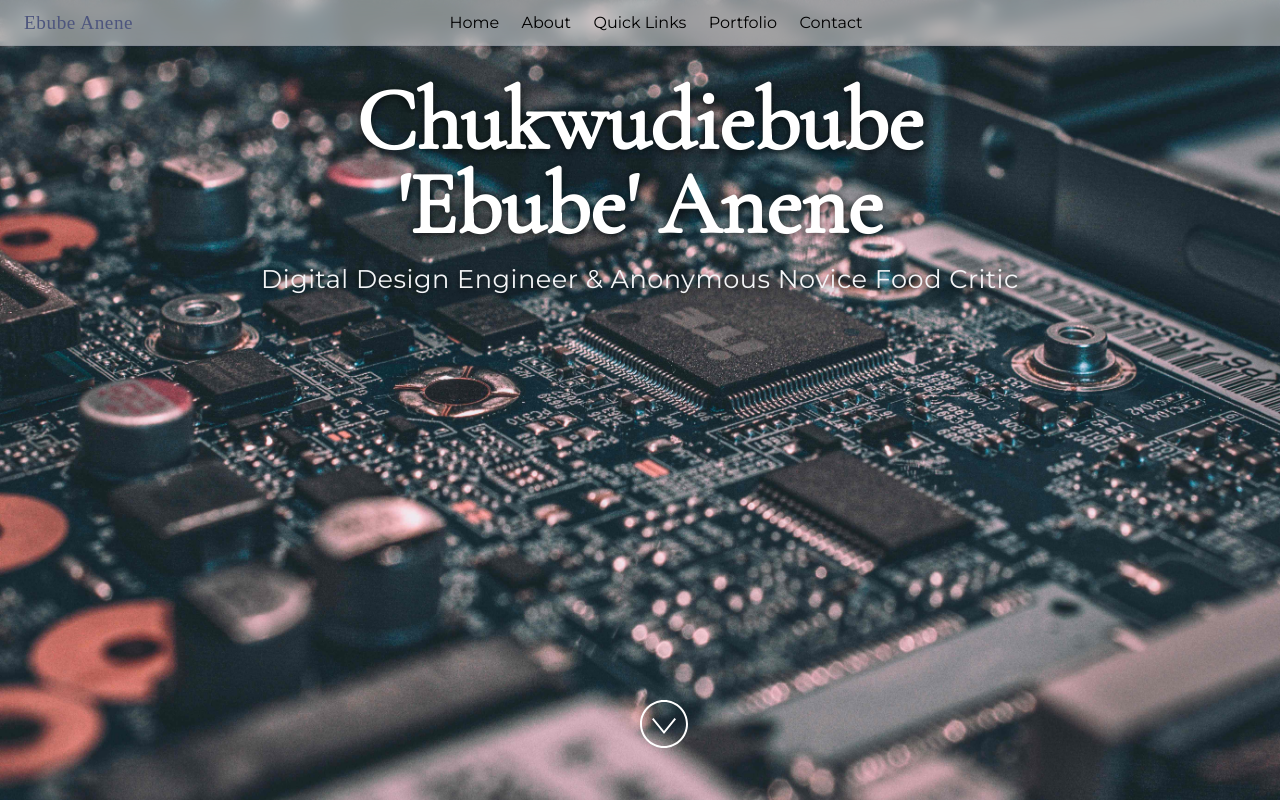
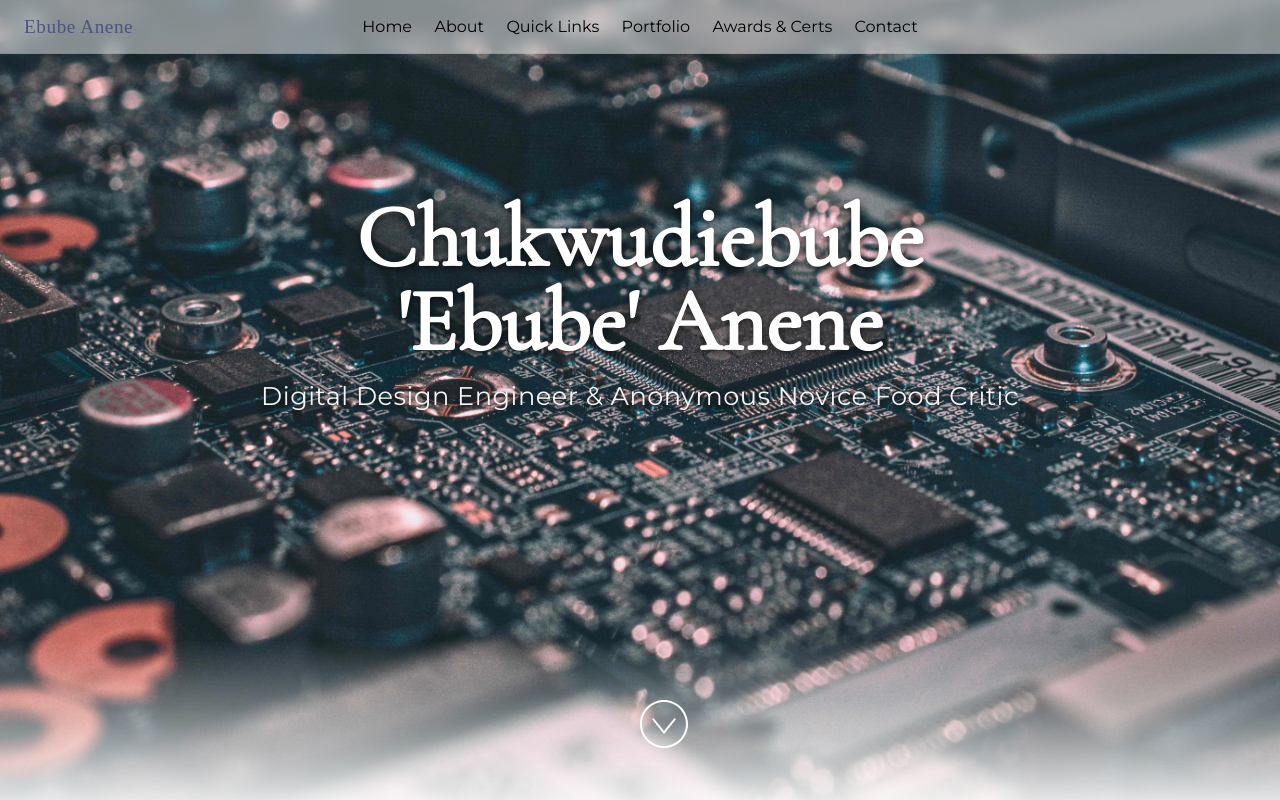
Before and after one commit to ebubeanene/myportfolio, a React (Vite) app: page / in a window 1280 px wide. Built offline with nearby package versions, Linux system fonts and the light colour scheme.

Commit message:
extra changes

```diff
--- a/package.json
+++ b/package.json
@@ -3,7 +3,7 @@
   "version": "1.0.0",
   "description": "Educator JS Codespaces Template",
   "source": "src/index.html",
-  "homepage": "http://ebubeanene.github.io/portfolio",
+  "homepage": ".",
   "scripts": {
     "start": "parcel",
     "build": "parcel build",
--- a/src/Components/Header.jsx
+++ b/src/Components/Header.jsx
@@ -4,79 +4,73 @@
  * Top navigation bar for your site. Set to remain visible as the
  * user scrolls so that they can constantly reach any part of your page.
  */
-import React from "react";
+import React, { useEffect, useState } from "react";
 
 const navigationLinks = [
   { href: "#home", label: "Home" },
   { href: "#about", label: "About" },
   { href: "#quick-links", label: "Quick Links" },
   { href: "#portfolio", label: "Portfolio" },
+  { href: "#awards", label: "Awards & Certs" },
   { href: "#footer", label: "Contact" },
 ];
 
 const Header = () => {
-  const handleSmoothScroll = (event, href) => {
-    event.preventDefault();
-    const target = document.querySelector(href);
+  const [menuOpen, setMenuOpen] = useState(false);
 
-    if (target) {
-      target.scrollIntoView({ behavior: "smooth", block: "start" });
+  useEffect(() => {
+    const handleResize = () => {
+      if (window.innerWidth > 768) {
+        setMenuOpen(false);
       }
     };
 
+    window.addEventListener("resize", handleResize);
+    return () => window.removeEventListener("resize", handleResize);
+  }, []);
+
+  const handleSmoothScroll = (event, href) => {
+    event.preventDefault();
+
+    const target = document.getElementById(href.slice(1));
+    if (!target) {
+      return;
+    }
+
+    target.scrollIntoView({ behavior: "smooth", block: "start" });
+    window.history.pushState(null, "", href);
+    setMenuOpen(false);
+  };
+
   return (
-    <div
-      style={{
-        position: "fixed",
-        display: "flex",
-        alignItems: "center",
-        justifyContent: "center",
-        gap: "1.4rem",
-        background: "rgba(255,255,255,0.48)",
-        backdropFilter: "blur(8px)",
-        WebkitBackdropFilter: "blur(8px)",
-        borderBottom: "1px solid rgba(78, 86, 126, 0.12)",
-        padding: "0.8rem 1rem",
-        top: 0,
-        width: "100%",
-        zIndex: 10,
-      }}
+    <header className="site-header">
+      <div className="site-brand">Ebube Anene</div>
+
+      <button
+        type="button"
+        className="menu-toggle"
+        onClick={() => setMenuOpen((current) => !current)}
+        aria-expanded={menuOpen}
+        aria-label="Toggle navigation"
       >
-      <div
-        style={{
-          position: "absolute",
-          left: "1.5rem",
-          fontFamily: "'Brush Script MT', 'Segoe Script', 'Lucida Handwriting', cursive",
-          fontSize: "1.2rem",
-          fontWeight: 500,
-          color: "#4e567e",
-          letterSpacing: "0.03em",
-          lineHeight: 1,
-        }}
-      >
-        Ebube Anene
-      </div>
+        <span className="menu-icon" />
+      </button>
 
-      <div
-        style={{
-          display: "flex",
-          alignItems: "center",
-          gap: "1.4rem",
-          marginLeft: "auto",
-          marginRight: "auto",
-        }}
-      >
+      <nav className={`site-nav ${menuOpen ? "open" : ""}`}>
+        <ul>
           {navigationLinks.map((link) => (
+            <li key={link.label}>
               <a
-            key={link.label}
                 href={link.href}
                 onClick={(event) => handleSmoothScroll(event, link.href)}
               >
                 {link.label}
               </a>
+            </li>
           ))}
-      </div>
-    </div>
+        </ul>
+      </nav>
+    </header>
   );
 };
 
--- a/src/Components/Home.jsx
+++ b/src/Components/Home.jsx
@@ -32,7 +32,7 @@ const Home = ({ name, title }) => {
         <h1 className="home-hero-name">{name}</h1>
         <h2 className="home-hero-title">{title}</h2>
       </div>
-      <div style={{ position: "absolute", bottom: "3rem", left: "50%" }}>
+      <div className="home-scroll-indicator">
         <img src={arrowSvg} style={{ height: "3rem", width: "3rem" }} alt={imageAltText} />
       </div>
     </section>
--- a/src/Components/Portfolio.jsx
+++ b/src/Components/Portfolio.jsx
@@ -10,13 +10,10 @@
 
 import React from "react";
 
-import heroImage from "../images/coolTech.png";
 import coolTechImage from "../images/coolTech.png";
 import extractorImage from "../images/Xtractor.jpg";
 import resumeImage from "../images/PortfolioHomepage.jpg";
 import githubImage from "../images/motion-background.jpg";
-
-const heroImageAltText = "desktop with books and laptop";
 
 /**
  * Project list
@@ -63,25 +60,20 @@ const Portfolio = () => {
   return (
     <section className="padding" id="portfolio">
       <h2 style={{ textAlign: "center" }}>Portfolio</h2>
-      <div style={{ display: "flex", flexDirection: "row", paddingTop: "3rem" }}>
-        <div style={{ maxWidth: "40%", alignSelf: "center" }}>
-          <img
-            src={heroImage}
-            style={{ height: "90%", width: "100%", objectFit: "cover" }}
-            alt={heroImageAltText}
-          />
-        </div>
       <div className="container">
         {projectList.map((project) => (
-            <div className="box" key={project.title}>
+          <a
+            className="box"
+            href={project.url}
+            key={project.title}
+            target="_blank"
+            rel="noopener noreferrer"
+          >
             <img src={project.image} alt={project.imageAlt} className="portfolio-image" />
-              <a href={project.url} target="_blank" rel="noopener noreferrer">
             <h3 style={{ flexBasis: "40px" }}>{project.title}</h3>
+            <p className="small">{project.description}</p>
           </a>
-              <p className="small">{project.description}</p>
-            </div>
         ))}
-        </div>
       </div>
     </section>
   );
--- a/src/styles.css
+++ b/src/styles.css
@@ -19,6 +19,151 @@ html {
   scroll-padding-top: 6rem;
 }
 
+.site-header {
+  position: fixed;
+  top: 0;
+  right: 0;
+  left: 0;
+  z-index: 10;
+  display: flex;
+  align-items: center;
+  justify-content: center;
+  gap: 1.4rem;
+  background: rgba(255, 255, 255, 0.48);
+  backdrop-filter: blur(8px);
+  -webkit-backdrop-filter: blur(8px);
+  border-bottom: 1px solid rgba(78, 86, 126, 0.12);
+  padding: 0.8rem 1rem;
+}
+
+.site-brand {
+  position: absolute;
+  left: 1.5rem;
+  font-family: 'Brush Script MT', 'Segoe Script', 'Lucida Handwriting', cursive;
+  font-size: 1.2rem;
+  font-weight: 500;
+  color: #4e567e;
+  letter-spacing: 0.03em;
+  line-height: 1;
+}
+
+.menu-toggle {
+  display: none;
+  margin-left: auto;
+  width: 44px;
+  height: 44px;
+  padding: 0;
+  border: none;
+  background: none;
+  cursor: pointer;
+  align-items: center;
+  justify-content: center;
+  color: #4e567e;
+}
+
+.menu-toggle .menu-icon,
+.menu-toggle .menu-icon::before,
+.menu-toggle .menu-icon::after {
+  display: block;
+  width: 22px;
+  height: 2px;
+  background: #4e567e;
+  transition: transform 0.2s ease, opacity 0.2s ease;
+}
+
+.menu-toggle .menu-icon {
+  position: relative;
+}
+
+.menu-toggle .menu-icon::before,
+.menu-toggle .menu-icon::after {
+  content: "";
+  position: absolute;
+  left: 0;
+}
+
+.menu-toggle .menu-icon::before {
+  top: -7px;
+}
+
+.menu-toggle .menu-icon::after {
+  top: 7px;
+}
+
+.site-nav {
+  display: flex;
+  align-items: center;
+  gap: 1.4rem;
+  margin-left: auto;
+  margin-right: auto;
+}
+
+.site-nav ul {
+  display: flex;
+  align-items: center;
+  gap: 1.4rem;
+  list-style: none;
+  margin: 0;
+  padding: 0;
+}
+
+.site-nav a {
+  color: black;
+  text-decoration: none;
+}
+
+.site-nav a:hover {
+  color: #4e567e;
+}
+
+@media (max-width: 768px) {
+  .site-header {
+    justify-content: flex-start;
+  }
+
+  .menu-toggle {
+    display: flex;
+  }
+
+  .site-nav {
+    position: absolute;
+    top: 100%;
+    left: 0;
+    right: 0;
+    display: block;
+    background: rgba(255, 255, 255, 0.96);
+    transform-origin: top;
+    transform: scaleY(0);
+    opacity: 0;
+    pointer-events: none;
+    transition: transform 0.2s ease, opacity 0.2s ease;
+    border-bottom: 1px solid rgba(78, 86, 126, 0.12);
+  }
+
+  .site-nav.open {
+    transform: scaleY(1);
+    opacity: 1;
+    pointer-events: auto;
+  }
+
+  .site-nav ul {
+    flex-direction: column;
+    gap: 0;
+    padding: 0.75rem 1rem 0.95rem;
+  }
+
+  .site-nav li {
+    width: 100%;
+  }
+
+  .site-nav a {
+    display: block;
+    width: 100%;
+    padding: 0.85rem 0;
+    border-radius: 0.75rem;
+  }
+}
+
 section[id] {
   scroll-margin-top: 6rem;
 }
@@ -36,6 +181,18 @@ section {
 
 section.min-height {
   min-height: 100vh;
+}
+
+section.min-height::after {
+  position: absolute;
+  right: 0;
+  bottom: 0;
+  left: 0;
+  height: 20%;
+  background: linear-gradient(to bottom, transparent, rgba(255, 255, 255, 0.88));
+  content: "";
+  pointer-events: none;
+  z-index: 0;
 }
 
 section.padding {
@@ -58,9 +215,10 @@ section img.background {
   left: 50%;
   position: absolute;
   text-align: center;
-  top: 5rem;
-  transform: translateX(-50%);
+  top: 38%;
+  transform: translate(-50%, -50%);
   width: min(90vw, 48rem);
+  z-index: 1;
 }
 
 .home-hero-name {
@@ -81,6 +239,13 @@ section img.background {
   margin: 0;
   padding-top: 1rem;
   text-shadow: 0 2px 6px rgba(0, 0, 0, 0.7);
+}
+
+.home-scroll-indicator {
+  position: absolute;
+  bottom: 3rem;
+  left: 50%;
+  z-index: 1;
 }
 
 h2 {
@@ -142,6 +307,7 @@ a:hover {
 .container .box {
   border-radius: 10px;
   border: 1px solid rgb(204, 204, 204);
+  color: inherit;
   display: flex;
   flex-direction: column;
   justify-content: flex-start;
@@ -218,15 +384,20 @@ a:hover {
 }
 
 .quick-links-wrapper {
-  margin: 0 auto 2rem;
+  margin: 0 auto;
   max-width: 1200px;
   padding: 0 2rem;
+}
+
+.quick-links-section {
+  background: #ffffff;
+  padding: 2rem 0 2.5rem;
 }
 
 .quick-links-grid {
   display: grid;
   grid-template-columns: repeat(4, minmax(0, 1fr));
-  gap: 1.5rem;
+  gap: 1.25rem;
   margin-top: 2rem;
 }
 
@@ -235,8 +406,8 @@ a:hover {
   border: 1px solid rgb(204, 204, 204);
   border-radius: 12px;
   cursor: pointer;
-  min-height: 260px;
-  padding: 2rem 1.5rem;
+  min-height: 150px;
+  padding: 1rem;
   text-align: left;
   transition: transform 0.18s ease, box-shadow 0.18s ease, border-color 0.18s ease;
 }
@@ -248,13 +419,13 @@ a:hover {
 }
 
 .quick-link-card h3 {
-  font-size: 1.9rem;
+  font-size: 1.15rem;
   line-height: 1.2;
-  margin-bottom: 1rem;
+  margin-bottom: 0.5rem;
 }
 
 .quick-link-card p {
-  font-size: 1rem;
+  font-size: 0.8rem;
 }
 
 .portfolio-image {
@@ -284,6 +455,8 @@ a:hover {
   background: rgba(255, 255, 255, 0.95);
   border: 1px solid rgb(204, 204, 204);
   border-radius: 12px;
+  color: inherit;
+  display: block;
   padding: 1.25rem 1.5rem;
   transition: transform 0.18s ease, box-shadow 0.18s ease, border-color 0.18s ease;
 }
```
Also changed, not shown: src/Components/About.jsx (+17 -3 lines), src/Components/Awards.jsx (+20 -4 lines). Lines whose indentation alone changed are shown as unchanged.
